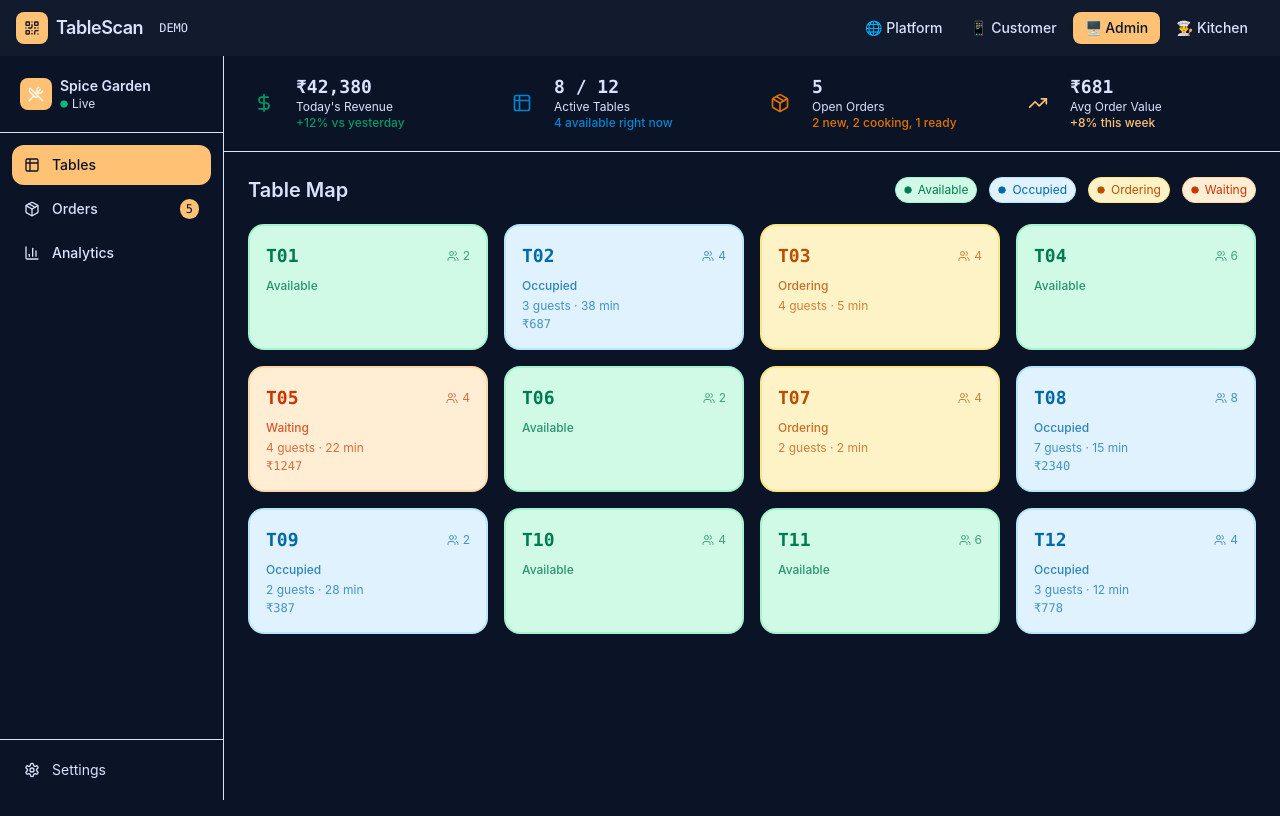
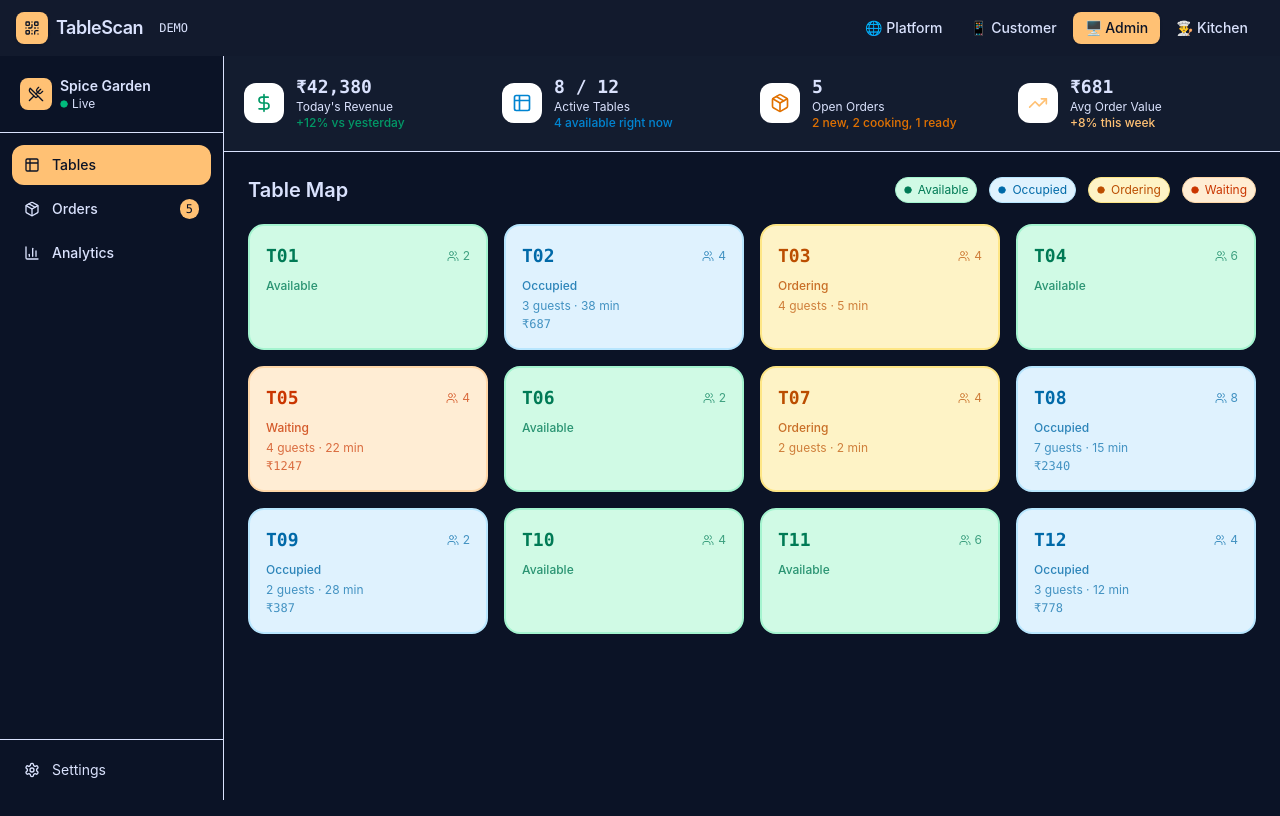
Before and after one commit to Omer4ruq/QR-Restaurant-SaaS, a React (Vite) app: page / in a window 1280 px wide. Both pictures are taken after a click on the button "🖥 Admin". Shown: the top 816 px of the page. Built offline with nearby package versions, Linux system fonts and the light colour scheme; a web font is replaced by a local one.

Commit message:
Update AdminDashboard styles

```diff
--- a/src/app/App.tsx
+++ b/src/app/App.tsx
@@ -1736,17 +1736,17 @@ function AdminDashboard({
 
   const orderStatusColors = {
     new: {
-      bg: "bg-amber-50 border-amber-200",
+      bg: "bg-[#131C2F] border-amber-200 text-white",
       badge: "amber",
       label: "New Order",
     },
     cooking: {
-      bg: "bg-orange-50 border-orange-200",
+      bg: "bg-[#131C2F] border-orange-200 text-white",
       badge: "orange",
       label: "In Kitchen",
     },
     ready: {
-      bg: "bg-emerald-50 border-emerald-200",
+      bg: "bg-[#131C2F] border-emerald-200 text-white",
       badge: "green",
       label: "Ready",
     },
@@ -1792,7 +1792,7 @@ function AdminDashboard({
         <div className="p-5 border-b border-border">
           <div className="flex items-center gap-2">
             <div className="w-8 h-8 bg-primary rounded-lg flex items-center justify-center">
-              <UtensilsCrossed className="w-4 h-4 text-white" />
+              <UtensilsCrossed className="w-4 h-4 text-[#0b1326]" />
             </div>
             <div>
               <div className="font-semibold text-sidebar-foreground text-sm">
@@ -1836,11 +1836,11 @@ function AdminDashboard({
       {/* MAIN */}
       <main className="flex-1 flex flex-col overflow-hidden">
         {/* TOP METRICS */}
-        <div className="grid grid-cols-4 gap-4 p-5 border-b border-border bg-card">
+        <div className="grid grid-cols-4 gap-4 p-5 border-b border-border bg-[#131C2F]">
           {topMetrics.map((m) => (
             <div key={m.label} className="flex items-center gap-3">
               <div
-                className={`w-10 h-10 rounded-xl bg-muted flex items-center justify-center`}
+                className={`w-10 h-10 rounded-xl bg-white flex items-center justify-center`}
               >
                 <m.icon className={`w-5 h-5 ${m.color}`} />
               </div>
@@ -1927,7 +1927,7 @@ function AdminDashboard({
                   <button
                     key={o.id}
                     onClick={() => onSelectOrder(o.id)}
-                    className={`w-full text-left rounded-xl border-2 p-3 transition-all ${selectedOrder === o.id ? "border-primary bg-primary/5" : `${orderStatusColors[o.status].bg} hover:shadow-sm`}`}
+                    className={`w-full text-left rounded-xl border-2 p-3 transition-all ${selectedOrder === o.id ? "border-primary " : `${orderStatusColors[o.status].bg} hover:shadow-sm`}`}
                   >
                     <div className="flex items-center justify-between mb-1.5">
                       <span className="font-mono font-bold text-foreground">
@@ -1996,7 +1996,7 @@ function AdminDashboard({
                           className="flex items-center justify-between py-2 border-b border-border last:border-0"
                         >
                           <div className="flex items-center gap-2">
-                            <span className="w-5 h-5 bg-muted rounded text-xs font-mono flex items-center justify-center text-muted-foreground">
+                            <span className="w-5 h-5 bg-white rounded text-xs font-mono flex items-center justify-center text-[#0b1326]">
                               {item.qty}
                             </span>
                             <span className="text-sm text-foreground">
@@ -2025,7 +2025,7 @@ function AdminDashboard({
                     </div>
                     <div className="space-y-2">
                       {selected.status === "new" && (
-                        <button className="w-full bg-primary text-white py-2.5 rounded-xl font-medium text-sm hover:bg-primary/90 transition-colors flex items-center justify-center gap-2">
+                        <button className="w-full bg-primary text-[#0b1326] py-2.5 rounded-xl font-medium text-sm hover:bg-primary/90 transition-colors flex items-center justify-center gap-2">
                           <ChefHat className="w-4 h-4" /> Forward to Kitchen
                         </button>
                       )}
@@ -2056,7 +2056,7 @@ function AdminDashboard({
               <h2 className="text-xl font-semibold text-foreground mb-6">
                 Analytics
               </h2>
-              <div className="grid grid-cols-2 gap-5 mb-6">
+              <div className="grid grid-cols-4 gap-5 mb-6">
                 {[
                   {
                     label: "Revenue this week",
@@ -2088,8 +2088,8 @@ function AdminDashboard({
                     className="bg-card border border-border rounded-2xl p-5"
                   >
                     <div className="flex items-center gap-3 mb-3">
-                      <div className="w-9 h-9 bg-muted rounded-xl flex items-center justify-center">
-                        <m.icon className="w-4 h-4 text-primary" />
+                      <div className="w-9 h-9 bg-white rounded-xl flex items-center justify-center">
+                        <m.icon className="w-4 h-4 text-[#0b1326]" />
                       </div>
                       <span className="text-sm text-muted-foreground">
                         {m.label}
@@ -2231,11 +2231,11 @@ function KitchenDisplay({
 
   return (
     <div
-      className="min-h-screen bg-[#0D0B08] text-white"
+      className="min-h-screen bg-card text-white"
       style={{ fontFamily: "var(--font-mono)" }}
     >
       {/* KDS HEADER */}
-      <div className="border-b border-white/10 px-6 py-3 flex items-center justify-between bg-[#141210]">
+      <div className="border border-white/10 px-6 py-3 flex items-center justify-between bg-[#131C2F]">
         <div className="flex items-center gap-3">
           <ChefHat className="w-5 h-5 text-accent" />
           <span className="font-semibold text-white tracking-wide text-sm">
```
